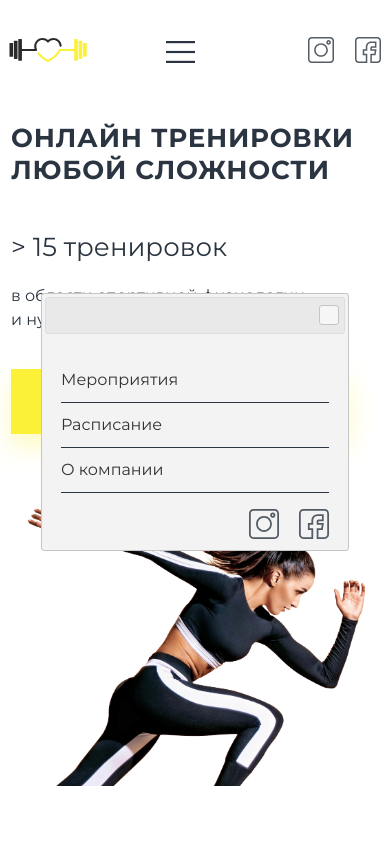
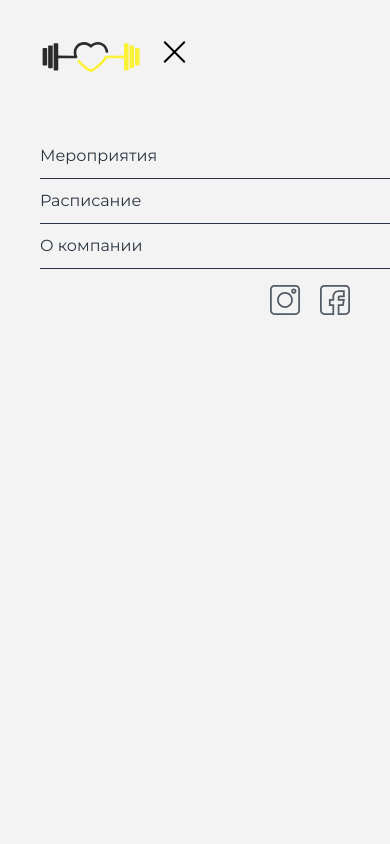
Before and after one commit to linaliGitHub/Fitness, a plain HTML site: page index.html in a window 390 px wide. Both pictures are taken after a click on the button 180 px from the left and 52 px from the top of the page. Shown: the top 844 px of the page. Drawn offline with nearby package versions, Linux system fonts and the light colour scheme.

Commit message:
menu-btn

```diff
--- a/css/style.css
+++ b/css/style.css
@@ -607,10 +607,6 @@ input[type=checkbox]:checked +.mailing-label::before {
   .menu-btn {
     display: block;
   }
-  .menu-btn {
-    border: none;
-    background-color: transparent;
-  }
   .nav-list {
     display: none;
   }
@@ -637,7 +633,7 @@ input[type=checkbox]:checked +.mailing-label::before {
     font-size: 32px;
   }
   .footer-nav-item {
-      margin-right: 61px;
+    margin-right: 61px;
   }
   .footer-nav-item:last-child {
     margin-right: 0;
@@ -660,10 +656,69 @@ input[type=checkbox]:checked +.mailing-label::before {
     flex-basis: 276px;
   }
   .footer-nav-item {
-    margin-right: 51px;
+    margin-right: 35px;
   }
-  .burger-menu {
-    padding-left: 0;
+  .dialog {
+    position: absolute;
+    top: 0;
+    right: -100%;
+    width: 100%;
+    height: 100%;
+    background: #F3F3F3;
+    transition: 0.2s ease;
+  }
+  .dialog.active {
+    right: 0;
+  }
+  .menu-btn {
+    width: 29px;
+    height: 24px;
+    background: transparent;
+    border: none;
+    padding: 0;
+    position: relative;
+    z-index: 5;
+  }
+  .menu-btn__item {
+    width: 100%;
+    height: 2px;
+    background: #010101;
+    display: block;
+    display: flex;
+    position: relative;
+    align-items: center;
+  }
+  .menu-btn:after,
+  .menu-btn:before {
+    content: '';
+    width: 29px;
+    height: 2px;
+    background: #010101;
+    display: block;
+    position: absolute;
+  }
+  .menu-btn:after {
+    top: 0;
+  }
+  .menu-btn:before {
+    bottom: 0;
+  }
+  .menu-btn:focus {
+    outline: none;
+  }
+  .menu-btn.active::before {
+    transform: rotate(45deg);
+    top: 11px;
+    transition: 0.2s ease;
+  }
+  .menu-btn.active::after {
+    transform: rotate(-45deg);
+    top: 11px;
+    transition: 0.2s ease;
+  }
+  .menu-btn.active span {
+    transform: scale(0);
+    transition: 0.2s ease;
   }
   .burger-item {
     list-style-type: none;
@@ -680,9 +735,13 @@ input[type=checkbox]:checked +.mailing-label::before {
   .burger-social {
     display: flex;
     justify-content: flex-end;
+    padding: 0 40px;
   }
   .burger-fb {
     margin-left: 20px;
+  }
+  .burger-top {
+    padding: 42px;
   }
 }
 @media(max-width: 855px) {
--- a/index.html
+++ b/index.html
@@ -18,7 +18,9 @@
         <li class="nav-item"><a class="nav-link" href="">Расписание</a></li>
         <li class="nav-item"><a class="nav-link" href="">О компании</a></li>
       </ul>
-      <button class="menu-btn" id="opener"><img class="burger" src="img/burger 1.svg" alt=""></button>
+      <button class="menu-btn" id="opener">
+        <span class="menu-btn__item"></span>
+      </button>
     </div>
     <div class="social">
       <a class="inst-link" href="#"><img class="inst" src="img/IN.svg" alt="instagram"></a>
@@ -230,7 +232,10 @@
         </div>
       </div>
     </footer>
-    <div id="dialog">
+    <div id="dialog" class="dialog">
+      <div class="burger-top">
+        <img src="img/logo.svg" alt="">
+      </div>
       <ul class="burger-menu">
         <li class="burger-item"><a class="burger-link" href="">Мероприятия</a></li>
         <li class="burger-item"><a class="burger-link" href="">Расписание</a></li>
@@ -240,29 +245,7 @@
         <img class="burger-in" src="img/IN.svg" alt="">
         <img class="burger-fb" src="img/FB.svg" alt="">
       </div>
-
-
     </div>
-      <script src="https://code.jquery.com/jquery-3.5.1.min.js" integrity="sha256-9/aliU8dGd2tb6OSsuzixeV4y/faTqgFtohetphbbj0=" crossorigin="anonymous"></script>
-      <script src="script/jquery-ui.min.js"></script>
-      <script>
-        $( function() {
-          $( "#dialog" ).dialog({
-            autoOpen: false,
-            show: {
-              effect: "blind",
-              duration: 1000
-            },
-            hide: {
-              effect: "explode",
-              duration: 1000
-            }
-          });
-
-          $( "#opener" ).on( "click", function() {
-            $( "#dialog" ).dialog( "open" );
-          });
-        } );
-        </script>
+    <script src="script/script.js"></script>
 </body>
 </html>
--- /dev/null
+++ b/script/script.js
@@ -0,0 +1,4 @@
+document.querySelector('.menu-btn').onclick = function () {
+  document.querySelector('.menu-btn').classList.toggle('active');
+  document.querySelector('.dialog').classList.toggle('active');
+};
```
